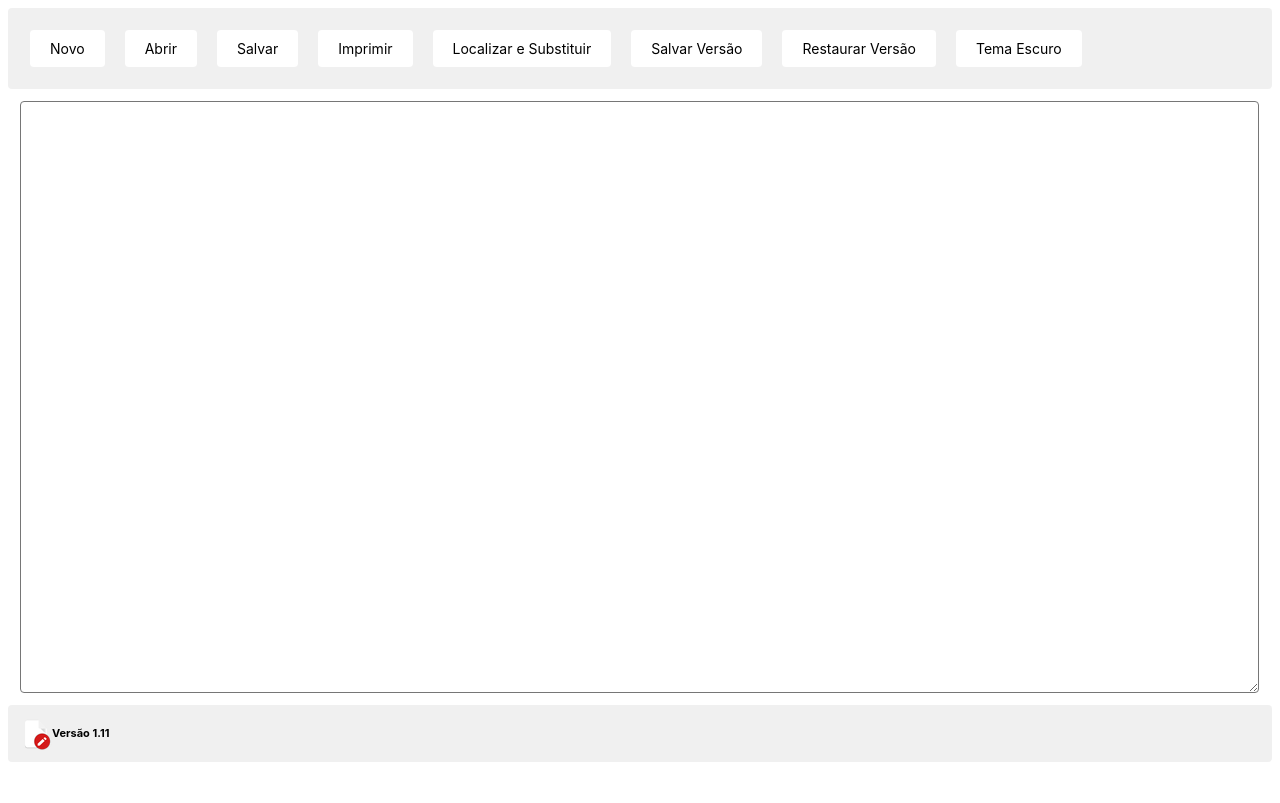
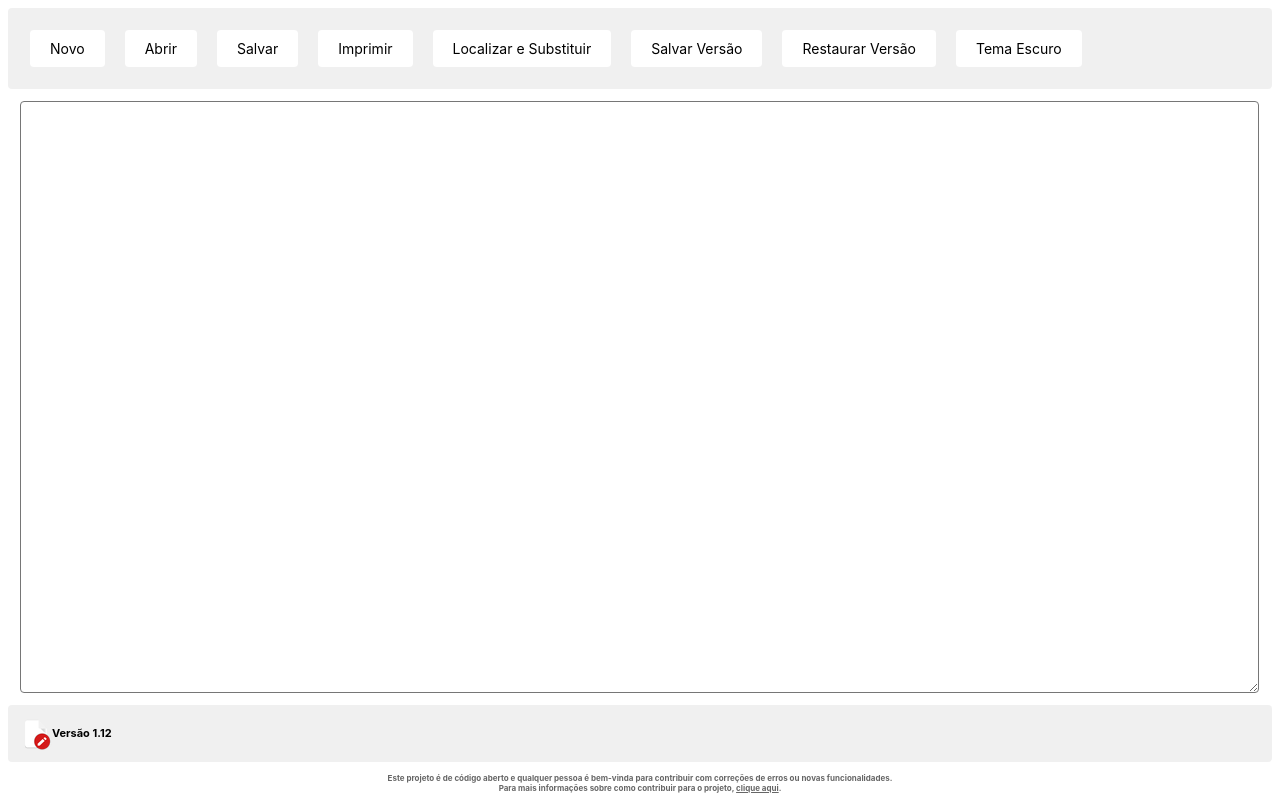
Before and after one commit to fpedrolucas95/Editor-de-Texto-Online, a plain HTML site: page index.html in a window 1280 px wide. Drawn offline with Linux system fonts and the light colour scheme.

Commit message:
Versão 1.12

```diff
--- a/index.html
+++ b/index.html
@@ -20,10 +20,13 @@
   <textarea id="editor"></textarea>
   <footer>
     <h3>
-      <img src="favicon.ico" alt="">Versão 1.11<br>
+      <img id="img" img src="favicon.ico" alt="" onclick="showLog()">Versão 1.12</img>
     </h3>
     <div id="filename"></div>
   </footer>
+  <h4><text>Este projeto é de código aberto e qualquer pessoa é bem-vinda para contribuir com correções de erros ou
+      novas funcionalidades.<br>Para mais informações sobre como contribuir para o projeto, <a
+      href="https://github.com/fpedrolucas95/Editor-de-Texto-Online">clique aqui</a>.</text></h4>
   <script src="script.js"></script>
 </body>
 
```
